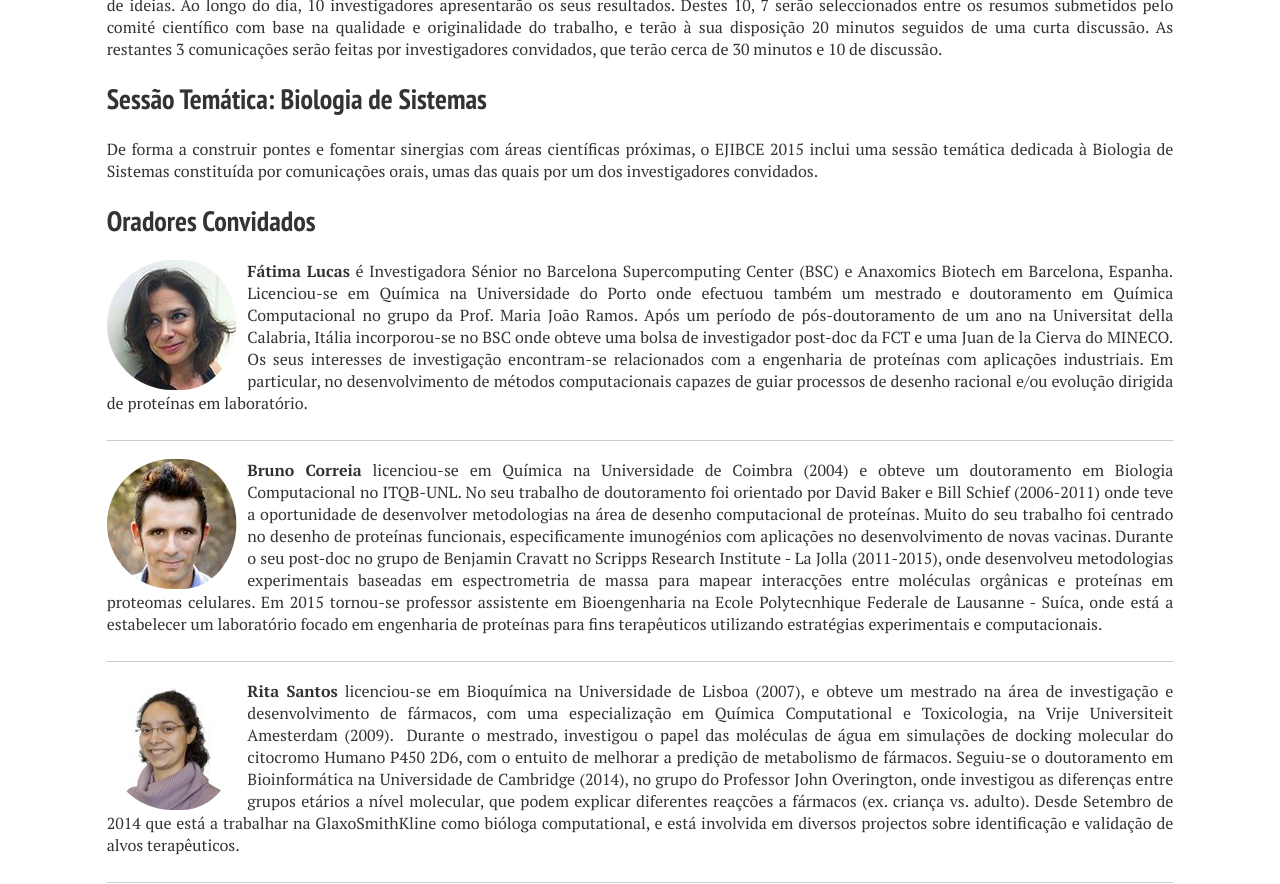
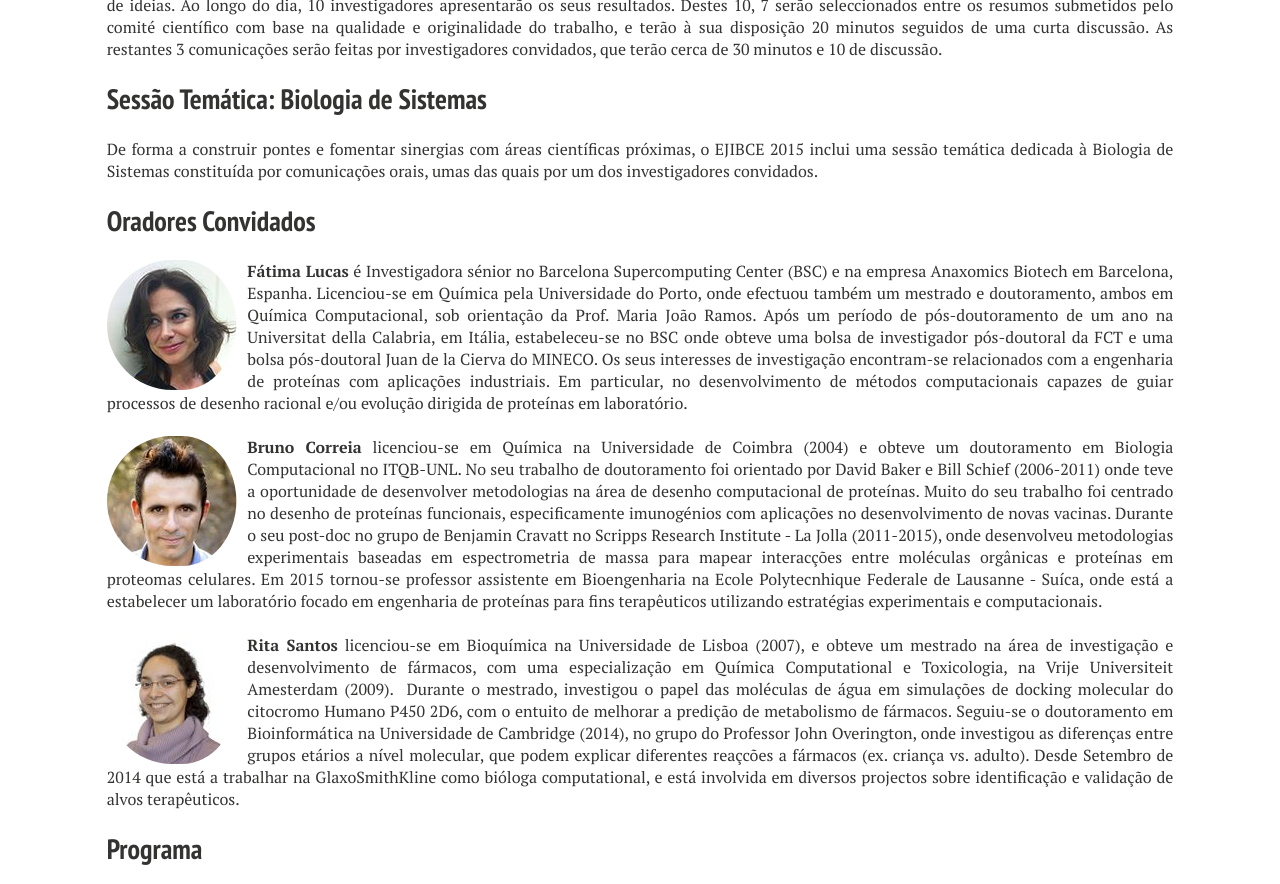
Before and after one commit to ejibce/ejibce.github.io, a Jekyll site: the page built from programa/index.md, in a window 1280 px wide and 900 px high, scrolled down 564 px, cut to the strip 0-884 px from the top of the window. Built offline with Jekyll 4.4.1, drawn with Linux system fonts in a browser that asks for light colours; nearby versions of some CDN libraries.

Commit message:
Corrected display in large screens. Removed horizontal bars

```diff
--- a/_sass/people.scss
+++ b/_sass/people.scss
@@ -6,7 +6,6 @@
     max-width: 130px;
     padding-right: 1%;
     @include rounded(130px);
-
 }
 
 .avatar {
--- a/programa/index.md
+++ b/programa/index.md
@@ -24,17 +24,19 @@
 
 ## Oradores Convidados
 
+<p style="min-height: 130px;">
 <img src="/images/pessoas/foto_fatima_lucas.jpg" class="mugshot" />
-**Fátima Lucas** é Investigadora Sénior no Barcelona Supercomputing Center (BSC) e Anaxomics Biotech em Barcelona, Espanha. Licenciou-se em Química na Universidade do Porto onde efectuou também um mestrado e doutoramento em Química Computacional no grupo da Prof. Maria João Ramos. Após um período de pós-doutoramento de um ano na Universitat della Calabria, Itália incorporou-se no BSC onde obteve uma bolsa de investigador post-doc da FCT e uma Juan de la Cierva do MINECO. Os seus interesses de investigação encontram-se relacionados com a engenharia de proteínas com aplicações industriais. Em particular, no desenvolvimento de métodos computacionais capazes de guiar processos de desenho racional e/ou evolução dirigida de proteínas em laboratório.
-<hr />
-
+<strong>Fátima Lucas</strong> é Investigadora sénior no Barcelona Supercomputing Center (BSC) e na empresa Anaxomics Biotech em Barcelona, Espanha. Licenciou-se em Química pela Universidade do Porto, onde efectuou também um mestrado e doutoramento, ambos em Química Computacional, sob orientação da Prof. Maria João Ramos. Após um período de pós-doutoramento de um ano na Universitat della Calabria, em Itália, estabeleceu-se no BSC onde obteve uma bolsa de investigador pós-doutoral da FCT e uma bolsa pós-doutoral Juan de la Cierva do MINECO. Os seus interesses de investigação encontram-se relacionados com a engenharia de proteínas com aplicações industriais. Em particular, no desenvolvimento de métodos computacionais capazes de guiar processos de desenho racional e/ou evolução dirigida de proteínas em laboratório.
+</p>
+<br/>
+<p style="min-height: 130px; text-indent: 0;">
 <img src="/images/pessoas/foto_bruno_correia.jpg" class="mugshot" />
-**Bruno Correia** licenciou-se em Química na Universidade de Coimbra (2004) e obteve um doutoramento em Biologia Computacional no ITQB-UNL. No seu trabalho de doutoramento foi orientado por David Baker e Bill Schief (2006-2011) onde teve a oportunidade de desenvolver metodologias na área de desenho computacional de proteínas. Muito do seu trabalho foi centrado no desenho de proteínas funcionais, especificamente imunogénios com aplicações no desenvolvimento de novas vacinas. Durante o seu post-doc no grupo de Benjamin Cravatt no Scripps Research Institute - La Jolla (2011-2015), onde desenvolveu metodologias experimentais baseadas em espectrometria de massa para mapear interacções entre moléculas orgânicas e proteínas em proteomas celulares. Em 2015 tornou-se professor assistente em Bioengenharia na Ecole Polytecnhique Federale de Lausanne - Suíca, onde está a estabelecer um laboratório focado em engenharia de proteínas para fins terapêuticos utilizando estratégias experimentais e computacionais.
-<hr />
-
+<strong>Bruno Correia</strong> licenciou-se em Química na Universidade de Coimbra (2004) e obteve um doutoramento em Biologia Computacional no ITQB-UNL. No seu trabalho de doutoramento foi orientado por David Baker e Bill Schief (2006-2011) onde teve a oportunidade de desenvolver metodologias na área de desenho computacional de proteínas. Muito do seu trabalho foi centrado no desenho de proteínas funcionais, especificamente imunogénios com aplicações no desenvolvimento de novas vacinas. Durante o seu post-doc no grupo de Benjamin Cravatt no Scripps Research Institute - La Jolla (2011-2015), onde desenvolveu metodologias experimentais baseadas em espectrometria de massa para mapear interacções entre moléculas orgânicas e proteínas em proteomas celulares. Em 2015 tornou-se professor assistente em Bioengenharia na Ecole Polytecnhique Federale de Lausanne - Suíca, onde está a estabelecer um laboratório focado em engenharia de proteínas para fins terapêuticos utilizando estratégias experimentais e computacionais.
+</p>
+<br/>
+<p style="min-height: 130px; text-indent: 0;">
 <img src="/images/pessoas/foto_rita_santos.jpg" class="mugshot" />
-**Rita Santos** licenciou-se em Bioquímica na Universidade de Lisboa (2007), e obteve um mestrado na área de investigação e desenvolvimento de fármacos, com uma especialização em Química Computational e Toxicologia, na Vrije Universiteit Amesterdam (2009).  Durante o mestrado, investigou o papel das moléculas de água em simulações de docking molecular do citocromo Humano P450 2D6, com o entuito de melhorar a predição de metabolismo de fármacos. Seguiu-se o doutoramento em Bioinformática na Universidade de Cambridge (2014), no grupo do Professor John Overington, onde investigou as diferenças entre grupos etários a nível molecular, que podem explicar diferentes reaçcões a fármacos (ex. criança vs. adulto). Desde Setembro de 2014 que está a trabalhar na GlaxoSmithKline como bióloga computational, e está involvida em diversos projectos sobre identificação e validação de alvos terapêuticos.
-<hr />
+<strong>Rita Santos</strong> licenciou-se em Bioquímica na Universidade de Lisboa (2007), e obteve um mestrado na área de investigação e desenvolvimento de fármacos, com uma especialização em Química Computational e Toxicologia, na Vrije Universiteit Amesterdam (2009).  Durante o mestrado, investigou o papel das moléculas de água em simulações de docking molecular do citocromo Humano P450 2D6, com o entuito de melhorar a predição de metabolismo de fármacos. Seguiu-se o doutoramento em Bioinformática na Universidade de Cambridge (2014), no grupo do Professor John Overington, onde investigou as diferenças entre grupos etários a nível molecular, que podem explicar diferentes reaçcões a fármacos (ex. criança vs. adulto). Desde Setembro de 2014 que está a trabalhar na GlaxoSmithKline como bióloga computational, e está involvida em diversos projectos sobre identificação e validação de alvos terapêuticos.  </p>
 
 ## Programa
 <iframe
```
